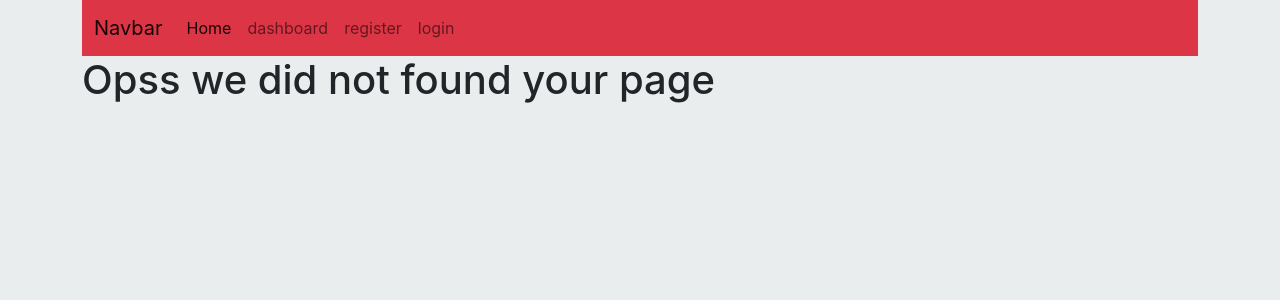
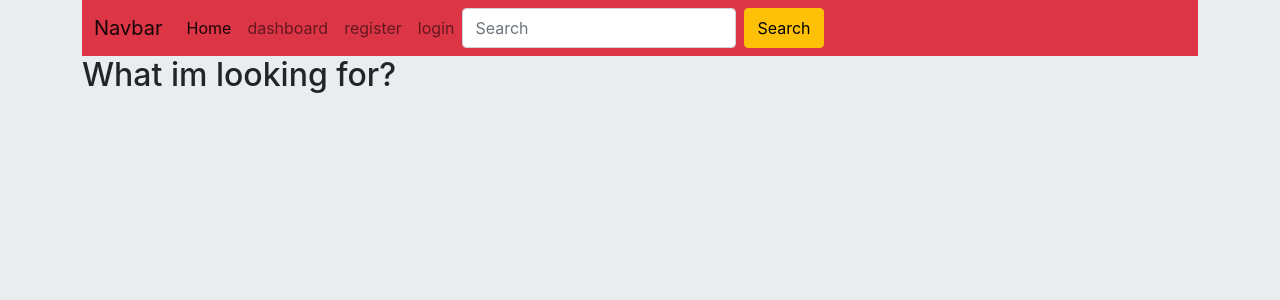
Before and after one commit to Rlss91/ht_W011121MR_morning_first-project, a React (Create React App) app: page /qparams in a window 1280 px wide. Before the commit this address had no page. Shown: the top 300 px of the page. Built offline with nearby package versions, Linux system fonts and the light colour scheme.

Commit message:
q params

```diff
--- a/src/App.jsx
+++ b/src/App.jsx
@@ -15,6 +15,7 @@ import RegisterPage from "./pages/register/Register.page";
 import HomePage from "./pages/homepage/home.page";
 import NotFoundPage from "./pages/nofoundpage/notfound.page";
 import LogoutPage from "./pages/logout/logout.page";
+import QueryParamsPage from "./pages/QueryParams/queryParams.page";
 // import ProductsPage from "./pages/products/Products.page";
 // import UsersPage from "./pages/users/Users.page";
 // import DefenetlyRealAmazonPage from "./pages/defenetlyRealAmazon/defenetlyRealAmazon.page";
@@ -40,6 +41,9 @@ function App() {
         <Route path="/logout">
           <LogoutPage />
         </Route>
+        <Route path="/qparams">
+          <QueryParamsPage />
+        </Route>
         <Route path="*">
           <NotFoundPage />
         </Route>
--- a/src/components/navbar/navbar.component.jsx
+++ b/src/components/navbar/navbar.component.jsx
@@ -1,11 +1,13 @@
-import { Fragment } from "react";
+import { Fragment, useState } from "react";
 import { useSelector } from "react-redux";
 import { NavLink } from "react-router-dom";
+import { useHistory } from "react-router-dom";
 
 const Navbar = () => {
   const loggedIn = useSelector((state) => state.auth.loggedIn);
   const userData = useSelector((state) => state.auth.userData);
-
+  const history = useHistory();
+  const [searchInput, setSearchInput] = useState("");
   const showLogin = () => {
     if (userData.email) {
       return (
@@ -38,6 +40,15 @@ const Navbar = () => {
         </Fragment>
       );
     }
+  };
+
+  const searchInputChange = (ev) => {
+    setSearchInput(ev.target.value);
+  };
+
+  const handleSearchSubmit = (ev) => {
+    ev.preventDefault();
+    history.push("/qparams?q=" + searchInput);
   };
 
   return (
@@ -74,6 +85,17 @@ const Navbar = () => {
               </NavLink>
             </li>
             {showLogin()}
+            <form className="d-flex" onSubmit={handleSearchSubmit}>
+              <input
+                className="form-control me-2"
+                type="search"
+                placeholder="Search"
+                aria-label="Search"
+                value={searchInput}
+                onChange={searchInputChange}
+              />
+              <button className="btn btn-warning">Search</button>
+            </form>
           </ul>
         </div>
       </div>
--- /dev/null
+++ b/src/pages/QueryParams/queryParams.page.jsx
@@ -0,0 +1,14 @@
+import { useLocation } from "react-router-dom";
+
+const QueryParamsPage = () => {
+  const location = useLocation();
+  console.log("location", location);
+  const qParams = new URLSearchParams(location.search);
+  return (
+    <div>
+      <h2>What im looking for?</h2>
+      <h2>{qParams.get("q")}</h2>
+    </div>
+  );
+};
+export default QueryParamsPage;
```
